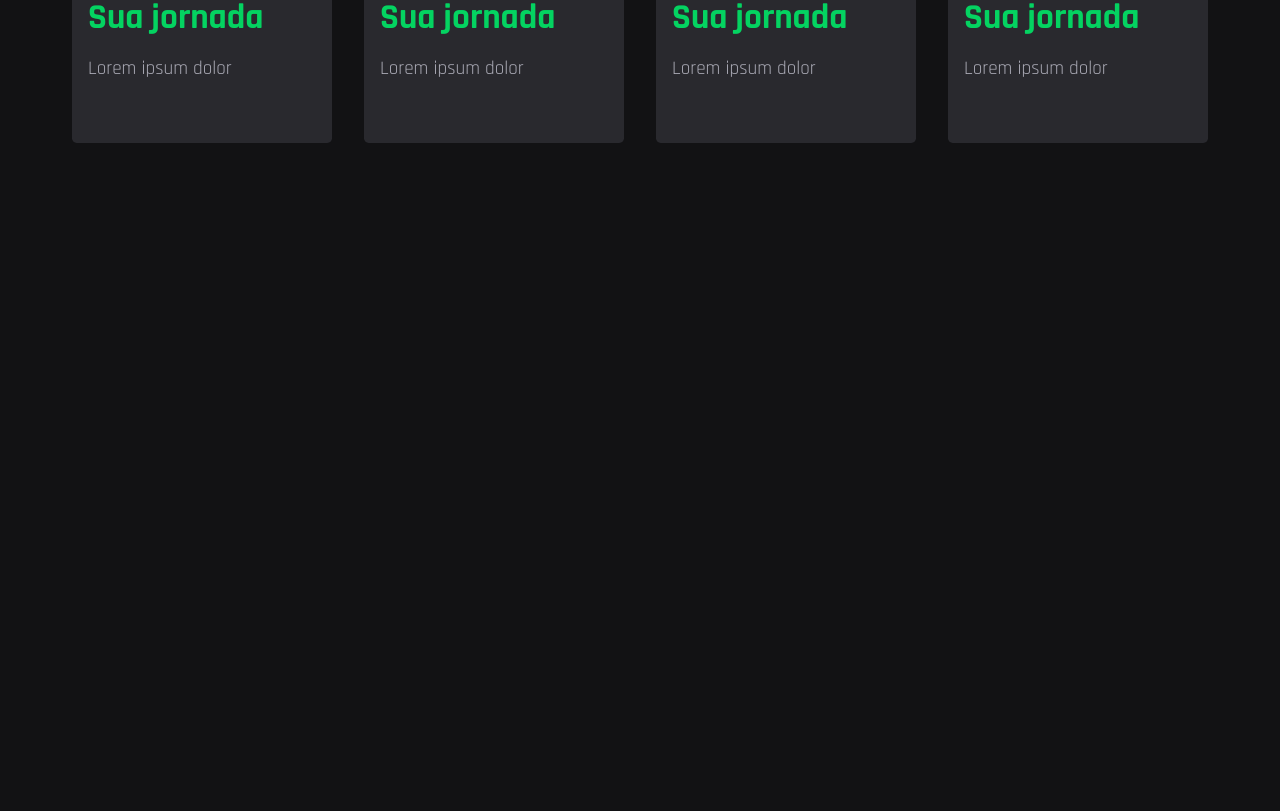
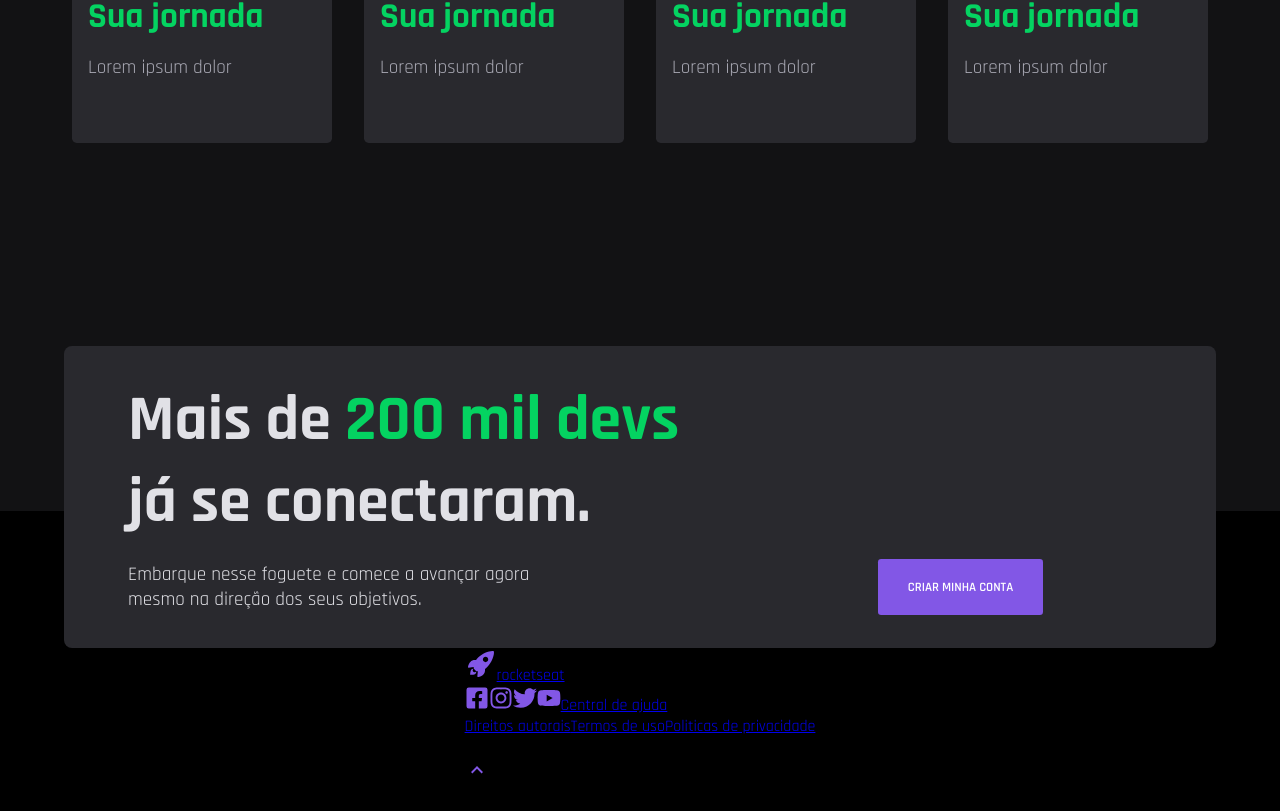
Before and after one commit to gabriel-github/rocketclone, a React (Create React App) app: page / in a window 1280 px wide. Shown: the part 3697-4508 px from the top of the page. Before the commit the page ends 3984 px from the top, so only its background shows below. Built offline with nearby package versions, Linux system fonts and the light colour scheme.

Commit message:
adicionando footer

```diff
--- a/src/App.js
+++ b/src/App.js
@@ -15,6 +15,8 @@ import Devs from './components/Devs'
 import Alert from './components/Alert'
 import Journey from './components/Journey'
 
+import Footer from './components/Footer'
+
 function App() {
   return (
     <>
@@ -28,6 +30,7 @@ function App() {
       <Devs/>
       <Alert/>
       <Journey/>
+      <Footer/>
     </>
   );
 }
--- a/src/components/Courses/style.js
+++ b/src/components/Courses/style.js
@@ -10,6 +10,10 @@ export const Card = styled.div`
     border-radius: .3rem;
     background-color: ${grayBrown};
     margin: 1rem;
+
+    @media (max-width: 650px) {
+        width: 78%;
+    }
 `;
 
 export const Content = styled.div`
@@ -31,10 +35,11 @@ export const Content = styled.div`
         top: 0;
 
         .level {
-            padding: 5px;
+            padding: 3px;
             background-color: ${darkGray};
             color: #fff;
             border-radius: .2rem;
+            font-size: 1rem;
         }
 
         .level-number {
@@ -51,7 +56,7 @@ export const Content = styled.div`
     }
 
     h2 {
-        margin-top: 1.2rem;
+        margin-top: 1rem;
         font-size: 2.2rem;
         color: ${green};
         padding-left: 1rem;
--- /dev/null
+++ b/src/components/Footer/index.js
@@ -0,0 +1,64 @@
+import React from "react";
+import { Container, Content } from "./style";
+import { IoIosRocket } from 'react-icons/io'
+import { MdKeyboardArrowUp } from 'react-icons/md'
+import { FaFacebookSquare, FaInstagram, FaTwitter, FaYoutube } from 'react-icons/fa'
+
+export default function index() {
+  return (
+    <Container>
+      <Content>
+        <div className="footer-sign-up">
+          <h1>
+            Mais de <span>200 mil devs</span> <br />
+            já se conectaram.
+          </h1>
+
+          <div>
+            <p>
+              Embarque nesse foguete e comece a avançar agora mesmo na direção
+              dos seus objetivos.
+            </p>
+
+            <button>criar minha conta</button>
+          </div>
+        </div>
+
+
+        <div className="footer-infos">
+            <div className="contact">
+                <a href="/">
+                <IoIosRocket size={'2rem'} color={'#8257e6'}/>
+                rocketseat
+                </a>
+
+                <div>
+                    <FaFacebookSquare size={'1.5rem'} color={'#8257e6'}/>
+                    <FaInstagram size={'1.5rem'} color={'#8257e6'}/>
+                    <FaTwitter size={'1.5rem'} color={'#8257e6'}/>
+                    <FaYoutube size={'1.5rem'} color={'#8257e6'}/>
+
+                    <a href="/">Central de ajuda</a>
+                </div>
+            </div>
+
+            <div className="use-terms-of-use">
+                <div>
+                    <a href="/">Direitos autorais</a>
+                    <a href="/">Termos de uso</a>
+                    <a href="/">Politicas de privacidade</a>
+
+                    <div className="boost-yourself">
+                        <p>Boost yourself</p>
+
+                        <a href="/">
+                        <MdKeyboardArrowUp size={'1.5rem'} color={'#8257e6'}/>
+                        </a>
+                    </div>
+                </div>
+            </div>
+        </div>
+      </Content>
+    </Container>
+  );
+}
--- /dev/null
+++ b/src/components/Footer/style.js
@@ -0,0 +1,121 @@
+import styled from "styled-components";
+import { gray, pink, green, grayBrown } from "../Colors/colors";
+
+export const Container = styled.div`
+  width: 100%;
+  display: flex;
+  height: 70vh;
+  justify-content: center;
+  align-items: center;
+  margin-top: 10rem;
+  position: relative;
+
+  &:before {
+    content: "";
+    z-index: -1;
+    position: absolute;
+    bottom: 0;
+    width: 100%;
+    height: 60%;
+    background-color: #000;
+  }
+
+  @media (max-width: 650px) {
+    margin-top: 45rem;
+  }
+`;
+
+export const Content = styled.div`
+  width: 100%;
+  height: 90%;
+  max-width: 1300px;
+  display: flex;
+  flex-direction: column;
+  align-items: center;
+  justify-content: center;
+
+  .footer-sign-up {
+    background-color: ${grayBrown};
+    color: ${gray};
+    width: 90%;
+    height: 60%;
+    border-radius: 0.5rem;
+    display: flex;
+    flex-direction: column;
+    justify-content: center;
+
+    h1 {
+      font-size: 4rem;
+      padding-left: 4rem;
+
+      span {
+        color: ${green};
+      }
+    }
+
+    div {
+      margin-top: 1rem;
+      padding-left: 4rem;
+      width: 85%;
+      display: flex;
+      justify-content: space-between;
+      align-items: center;
+
+      p {
+        width: 50%;
+        font-size: 1.2rem;
+      }
+
+      button {
+        padding: 20px 30px;
+        color: #fff;
+        text-transform: uppercase;
+        font-size: 0.8rem;
+        font-weight: 600;
+        border-radius: 0.2rem;
+        transition: all 0.3s ease-in;
+
+        &:hover {
+          background-color: ${pink};
+          transform: translateY(-3px);
+        }
+      }
+    }
+
+    @media (max-width: 860px) {
+      h1 {
+        font-size: 3rem;
+      }
+
+      div {
+        align-items: flex-start;
+        justify-content: center;
+        flex-direction: column;
+
+        p {
+          width: 88%;
+        }
+
+        button {
+          margin-top: 1rem;
+          padding: 20px 50px;
+        }
+      }
+    }
+
+    @media (max-width: 650px) {
+      h1 {
+        font-size: 2rem;
+      }
+
+      div {
+        p {
+          width: 100%;
+        }
+      }
+    }
+  }
+
+
+
+`;
--- a/src/components/Journey/style.js
+++ b/src/components/Journey/style.js
@@ -7,7 +7,16 @@ export const Container = styled.div`
   height: 70vh;
   justify-content: center;
   align-items: center;
-  margin: 10rem 0;
+  margin-top: 10rem;
+
+  @media (max-width: 1245px) {
+    padding-bottom: 10rem;
+  }
+
+  @media (max-width: 650px) {
+    padding-bottom: 14rem;
+  }
+
 `;
 
 export const Content = styled.div`
```
Also changed, not shown: src/components/Conection/index.js (indentation only), 1 other file (tests, documents, lock files or other folders).
